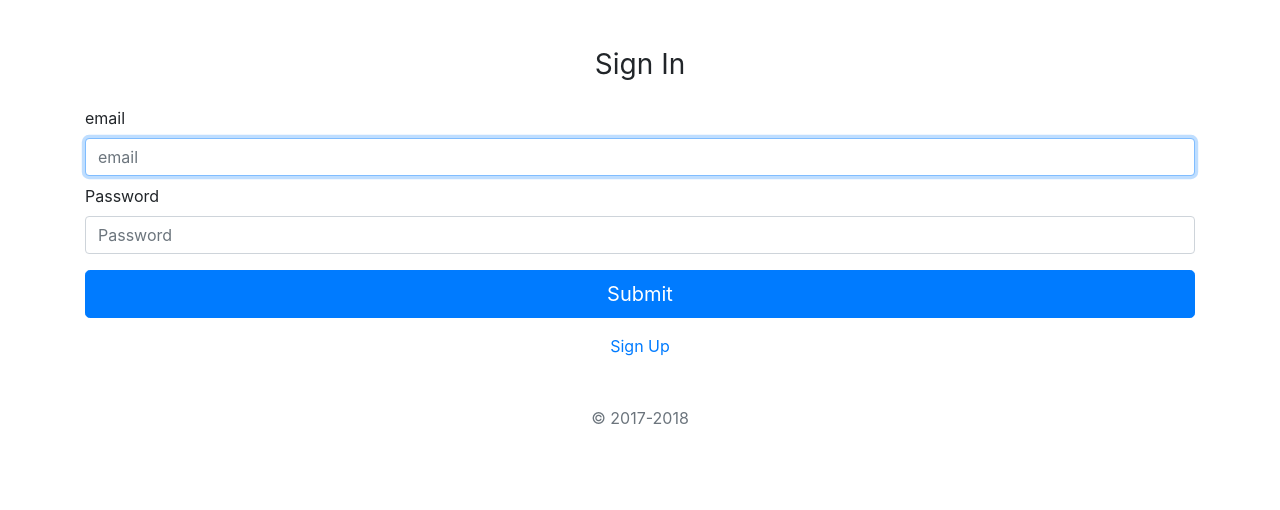
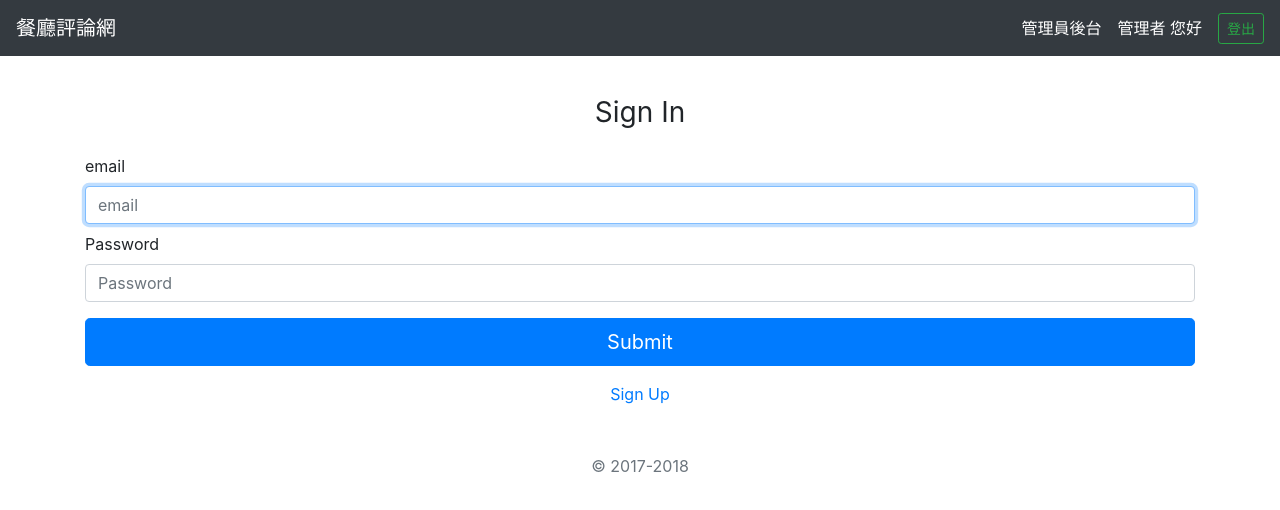
Before and after one commit to ezcomenezgo/restaurant-forum, a Vue app: page /#/signin in a window 1280 px wide. Shown: the top 510 px of the page. Built offline with nearby package versions, Linux system fonts and the light colour scheme.

Commit message:
add navbar

```diff
--- a/src/App.vue
+++ b/src/App.vue
@@ -1,13 +1,19 @@
 <template>
   <div id="restaurant-forum">
-    <router-view />
+    <Navbar />
+    <main role="main" class="mt-5 bg-white">
+      <router-view />
+    </main>
   </div>
 </template>
 
 <script>
 import "bootstrap";
 import "bootstrap/dist/css/bootstrap.min.css";
+import Navbar from "./components/Navbar";
 export default {
-  name: "App",
+  components: {
+    Navbar,
+  },
 };
 </script>
--- /dev/null
+++ b/src/components/Navbar.vue
@@ -0,0 +1,80 @@
+<template>
+  <nav class="navbar navbar-expand-lg fixed-top navbar-dark bg-dark">
+    <router-link class="navbar-brand" to="/"> 餐廳評論網 </router-link>
+
+    <button
+      class="navbar-toggler"
+      type="button"
+      data-toggle="collapse"
+      data-target="#navbarSupportedContent"
+      aria-controls="navbarSupportedContent"
+      aria-expanded="false"
+      aria-label="Toggle navigation"
+    >
+      <span class="navbar-toggler-icon" />
+    </button>
+
+    <div id="navbarSupportedContent" class="navbar-collapse collapse">
+      <div class="ml-auto d-flex align-items-center">
+        <!-- is user is admin -->
+        <router-link v-if="currentUser.isAdmin" to="#" class="text-white mr-3">
+          管理員後台
+        </router-link>
+
+        <!-- is user is login -->
+        <template v-if="isAuthenticated">
+          <router-link to="#" class="text-white mr-3">
+            {{ currentUser.name || "使用者" }} 您好
+          </router-link>
+          <button
+            type="button"
+            class="btn btn-sm btn-outline-success my-2 my-sm-0"
+          >
+            登出
+          </button>
+        </template>
+      </div>
+    </div>
+  </nav>
+</template>
+
+<script>
+// seed data
+const dummyUser = {
+  currentUser: {
+    id: 1,
+    name: "管理者",
+    email: "root@example.com",
+    image: "https://i.pravatar.cc/300",
+    isAdmin: true,
+  },
+  isAuthenticated: true,
+};
+export default {
+  // Vue 會在沒有資料時使用此預設值
+  data() {
+    return {
+      currentUser: {
+        id: -1,
+        name: "",
+        email: "",
+        image: "",
+        isAdmin: false,
+      },
+      isAuthenticated: false,
+    };
+  },
+  created() {
+    this.fetchUser();
+  },
+  methods: {
+    fetchUser() {
+      this.currentUser = {
+        ...this.currentUser,
+        ...dummyUser.currentUser,
+      };
+      this.isAuthenticated = dummyUser.isAuthenticated;
+    },
+  },
+};
+</script>
```
